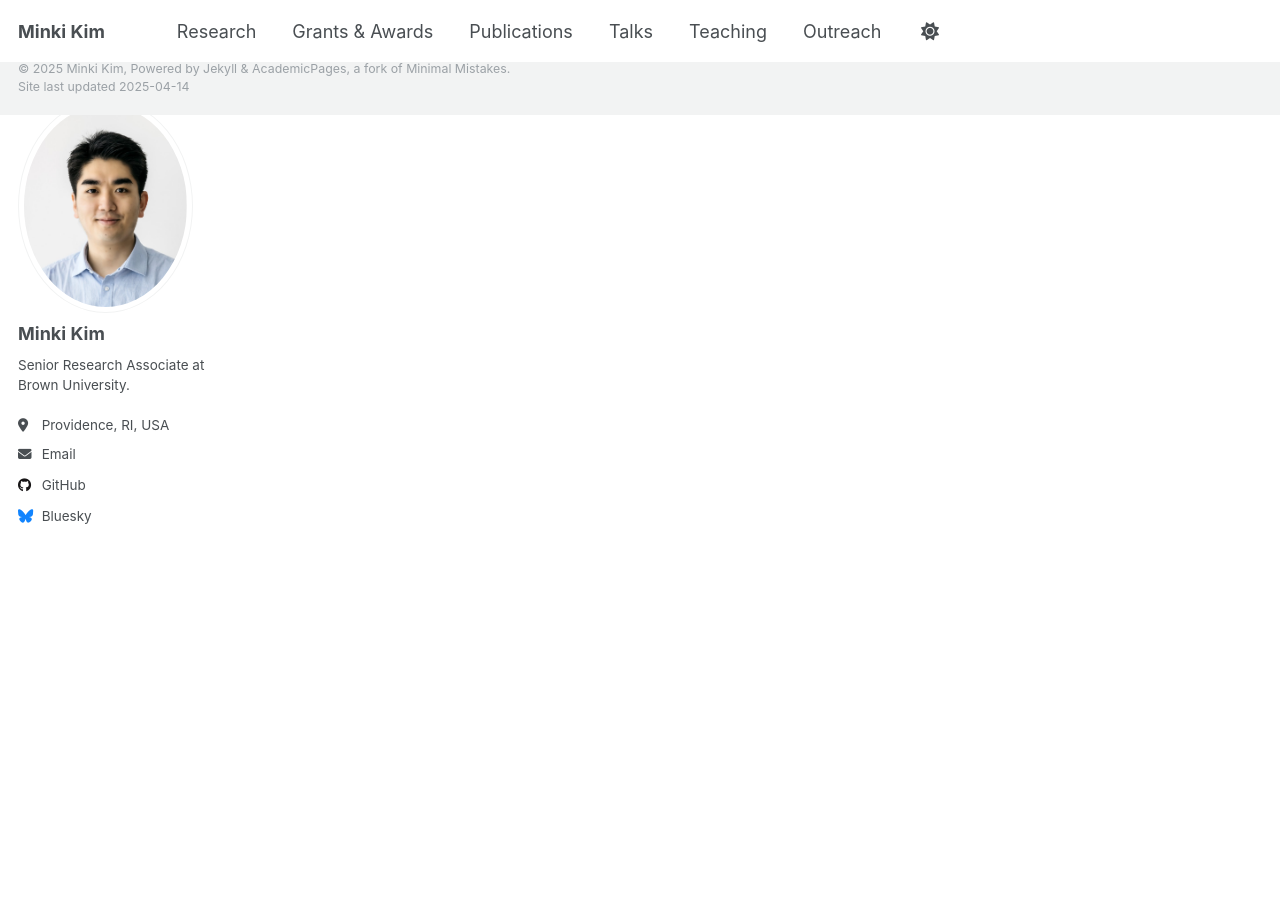
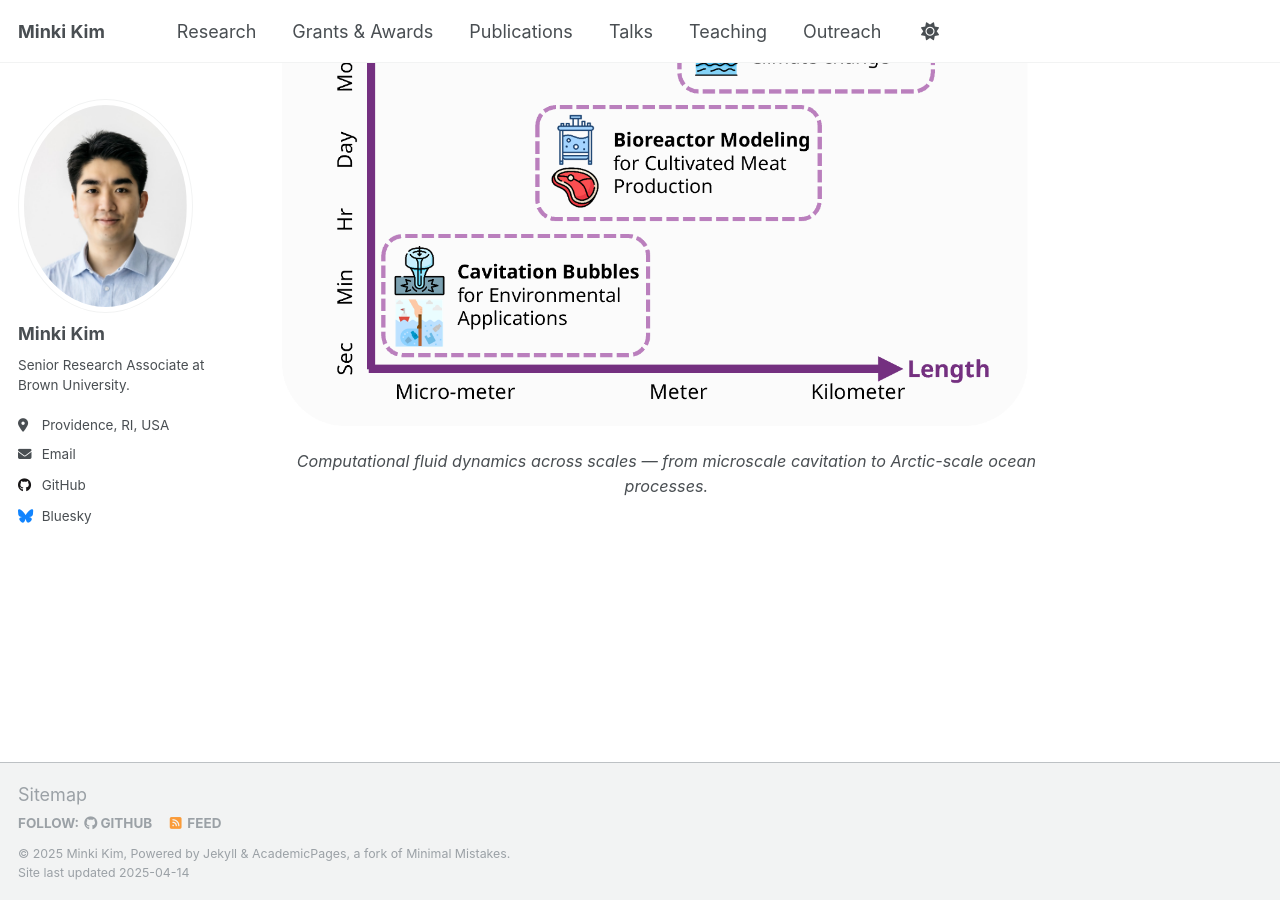
Before and after one commit to mkkim400/mkkim400.github.io, a Jekyll site: the page built from _pages/about.md, in a window 1280 px wide and 900 px high, scrolled down 840 px. Built offline with Jekyll 4.4.1, drawn with Linux system fonts in a browser that asks for light colours.

Commit message:
Update about.md

```diff
--- a/_pages/about.md
+++ b/_pages/about.md
@@ -15,6 +15,12 @@ At Brown, I contribute to interdisciplinary projects that bridge fluid mechanics
 <!-- Feel free to explore my [publications](/publications/), check out ongoing [projects](/portfolio/), or [download my CV](/files/MinkiKim_CV.pdf). -->
 <br>
 <br>
+
+![CFD across scales](/images/Fig_total.png)
+
+<p style="text-align:center; font-style: italic; font-size: 0.9rem;">
+  Computational fluid dynamics across scales — from microscale cavitation to Arctic-scale ocean processes.
+</p>
 
 <!--
 <div style="display: grid; grid-template-columns: 1fr 1fr; gap: 10;">
```
